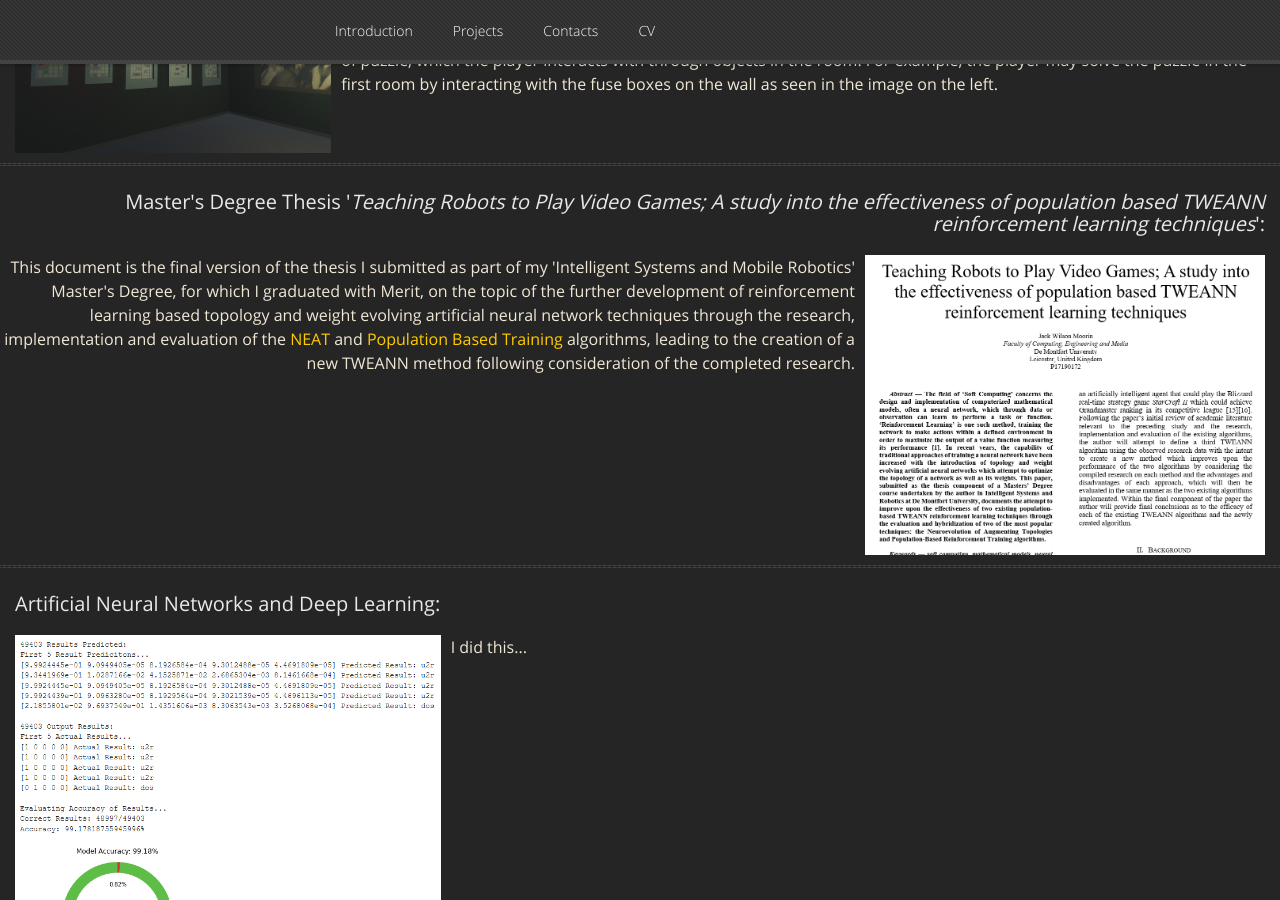
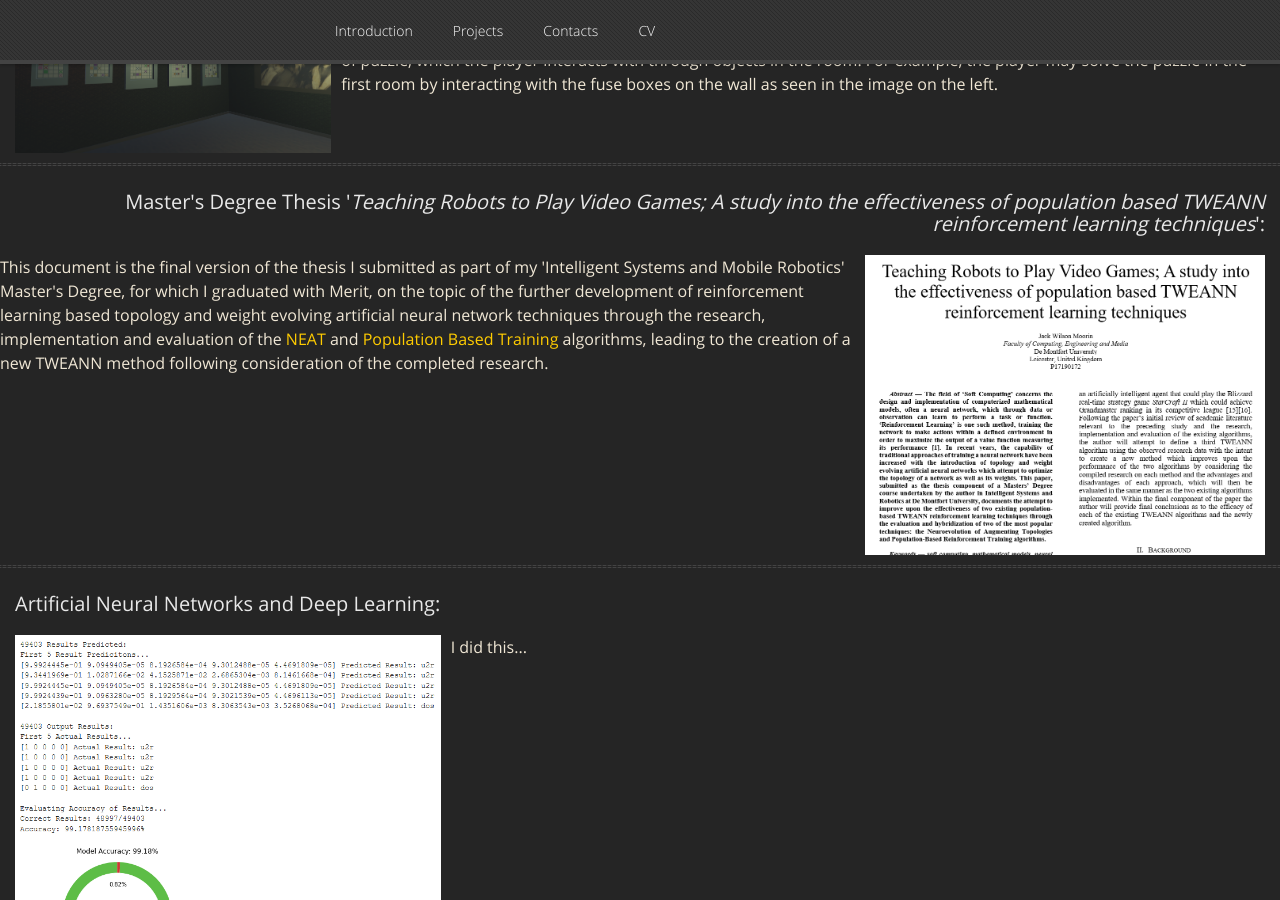
Before and after one commit to GamesProgrammingGrad2021/GamesProgrammingGrad2021.github.io, a Jekyll site: the page built from index.md, in a window 1280 px wide and 900 px high, scrolled down 1257 px. Built offline with Jekyll 4.4.1, drawn with Linux system fonts in a browser that asks for light colours; nearby versions of some CDN libraries; our own code applies the rules of GitHub Pages for plain Markdown files.

Commit message:
Update default.html

```diff
--- a/_layouts/default.html
+++ b/_layouts/default.html
@@ -136,7 +136,7 @@
 			<hr>
 			<h2 style="padding-top:5px; padding-right: 15px; padding-bottom: 10px; text-align: right; font-size: 20px;">Master's Degree Thesis '<i>Teaching Robots to Play Video Games; A study into the effectiveness of population based TWEANN reinforcement learning techniques</i>':</h2>
 			<div style="display: flex; align-items: center; width: 100% - 25px; margin-bottom: 10px; padding-right: 15px;">
-				<div style="padding-right: 0px; font-size: 16px; text-align: right; display: block; vertical-align: middle;">
+				<div style="padding-right: 0px; font-size: 16px; text-align: left; display: block; vertical-align: middle;">
 				<a href="TRTPVG A Study into Population Based TWEANN Reinforcement Learning Techniques.docx"><img src="Thesis_Thumbnail.png" alt="Thesis Thumbnail" style="height: 300px; width: 400px; vertical-align: middle; float: right; padding-right: 0px; padding-left: 10px;"></a>
 				This document is the final version of the thesis I submitted as part of my 'Intelligent Systems and Mobile Robotics' Master's Degree,
 				for which I graduated with Merit, on the topic of the further development of reinforcement learning based topology and weight evolving
@@ -161,7 +161,7 @@
 			<hr>
 			<h2 style="padding-top:5px; padding-right: 15px; padding-bottom: 10px; text-align: right; font-size: 20px;">Fuzzy Logic <i>Runner Fuzzy Inference System</i>:</h2>
 			<div style="display: flex; align-items: center; width: 100% - 25px; margin-bottom: 10px; padding-right: 15px;">
-				<div style="padding-right: 0px; font-size: 16px; text-align: right; display: block; vertical-align: middle;">
+				<div style="padding-right: 0px; font-size: 16px; text-align: left; display: block; vertical-align: middle;">
 				<a href="FL Assignment 1 Report.docx"><img src="Runner FIS Thumbnail.png" alt="Fuzzy Logic Runner FIS" style="height: 10%; width: 10%; vertical-align: middle; float: right; padding-right: 0px; padding-left: 10px;"></a>
 				I wrote this piece of coursework as part of the IMAT5119_2021_501 Fuzzy Logic module I undertook for my Master's Degree.
 				Within the paper I define an inference engine which uses fuzzy logic to infer an individual's overall athleticism as a score
```
